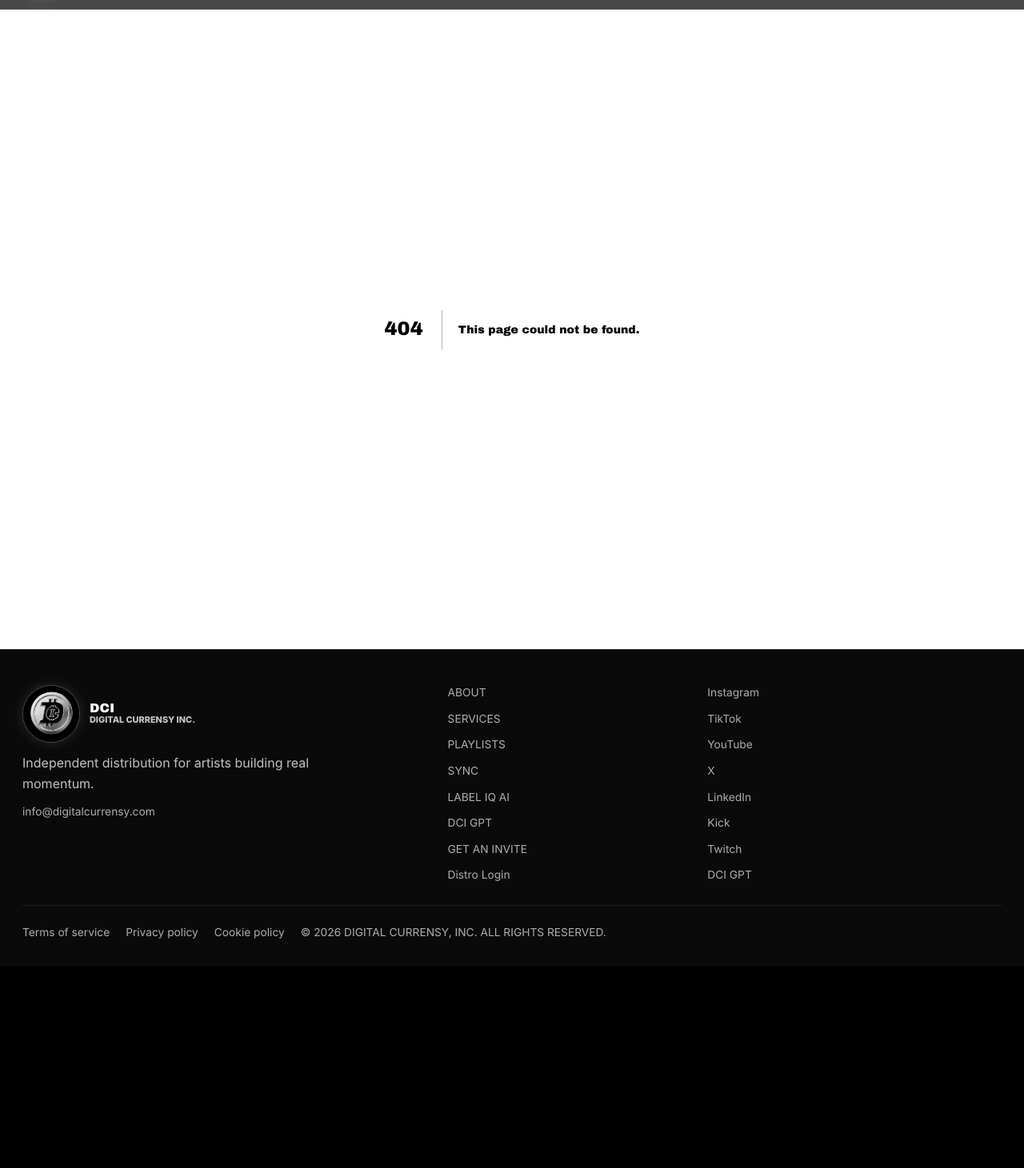
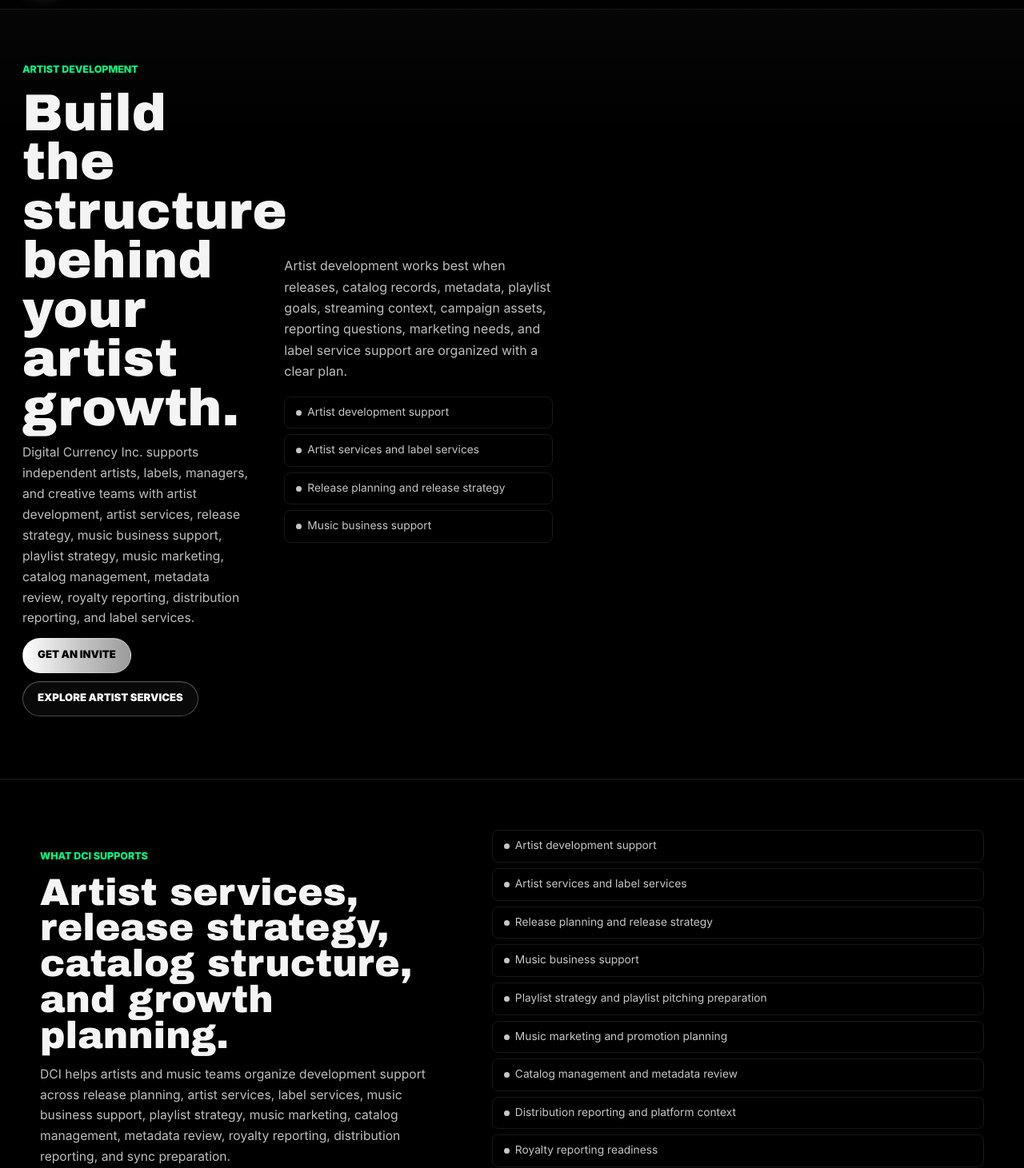
Before and after one commit to DigitalCurrensy/dci-website, a Next.js app: page /artist-development in a window 1280 px wide. Before the commit this address had no page. Shown: the part 69-1530 px from the top of the page at 80% size. Before the commit the page ends 1277 px from the top, so only its background shows below. Built offline with nearby package versions, Linux system fonts and the light colour scheme.

Commit message:
Add artist development SEO page

```diff
--- /dev/null
+++ b/app/artist-development/page.tsx
@@ -0,0 +1,216 @@
+import type { Metadata } from "next";
+import { ChromeButton } from "@/components/ChromeButton";
+
+export const metadata: Metadata = {
+  title: "Artist Development Support | Digital Currency Inc.",
+  description:
+    "Digital Currency Inc. supports independent artists, labels, managers, and creative teams with artist development, artist services, release strategy, music business support, playlist strategy, music marketing, catalog management, metadata review, royalty reporting, distribution reporting, and label services.",
+  alternates: {
+    canonical: "/artist-development",
+  },
+  openGraph: {
+    title: "Artist Development Support | DCI",
+    description:
+      "Artist development, artist services, release strategy, music business support, playlist strategy, music marketing, catalog management, metadata review, royalty reporting, distribution reporting, and label services.",
+    url: "https://www.digitalcurrensy.com/artist-development",
+    siteName: "Digital Currency Inc.",
+    images: [
+      {
+        url: "/og-image.jpg",
+        width: 1024,
+        height: 1024,
+        alt: "Digital Currency Inc. artist development support",
+      },
+    ],
+  },
+  twitter: {
+    card: "summary_large_image",
+    title: "Artist Development Support | DCI",
+    description:
+      "Artist development support for independent artists, labels, managers, and creative teams across releases, catalog, marketing, playlists, reporting, and label services.",
+    images: ["/og-image.jpg"],
+  },
+};
+
+const artistSupport = [
+  "Artist development support",
+  "Artist services and label services",
+  "Release planning and release strategy",
+  "Music business support",
+  "Playlist strategy and playlist pitching preparation",
+  "Music marketing and promotion planning",
+  "Catalog management and metadata review",
+  "Distribution reporting and platform context",
+  "Royalty reporting readiness",
+  "Sync preparation and rights context",
+];
+
+const artistChecklist = [
+  "Artist, release, and catalog information",
+  "Release goals, rollout timeline, and support needs",
+  "Music links, metadata, credits, and assets",
+  "Playlist, streaming, sync, and campaign context",
+  "Distribution, royalty, and reporting questions",
+  "Marketing, promotion, and label service needs",
+];
+
+const faqs = [
+  {
+    question: "What is artist development?",
+    answer:
+      "Artist development is the process of helping artists organize the structure behind their music career, including release planning, catalog management, music marketing, playlist strategy, metadata review, distribution reporting, royalty reporting, sync preparation, and business support.",
+  },
+  {
+    question: "How does DCI support artist development?",
+    answer:
+      "DCI supports artist development by helping independent artists, labels, managers, and creative teams organize release information, catalog records, metadata, playlist goals, streaming context, marketing needs, royalty questions, distribution reports, and label service requests.",
+  },
+  {
+    question: "Is artist development only about marketing?",
+    answer:
+      "No. Marketing is one part of artist development, but DCI also supports release strategy, catalog organization, metadata review, distribution reporting, royalty reporting readiness, playlist strategy, sync preparation, and broader music business support.",
+  },
+  {
+    question: "Why does catalog management matter for artist development?",
+    answer:
+      "Catalog management helps connect an artist's releases to metadata, credits, rights context, distribution reports, royalty questions, playlist history, sync preparation, marketing campaigns, and long-term growth planning.",
+  },
+  {
+    question: "Who is DCI artist development support built for?",
+    answer:
+      "DCI artist development support is built for independent artists, labels, managers, producers, creators, and creative teams that need help organizing release planning, artist services, music business support, catalog management, metadata review, playlist strategy, music marketing, royalty reporting, distribution reporting, sync preparation, and label services.",
+  },
+];
+
+export default function ArtistDevelopmentPage() {
+  return (
+    <main>
+      <section className="page-hero">
+        <div className="section-inner split-grid">
+          <div className="section-heading">
+            <p className="eyebrow">Artist development</p>
+            <h1>Build the structure behind your artist growth.</h1>
+            <p>
+              Digital Currency Inc. supports independent artists, labels,
+              managers, and creative teams with artist development, artist
+              services, release strategy, music business support, playlist
+              strategy, music marketing, catalog management, metadata review,
+              royalty reporting, distribution reporting, and label services.
+            </p>
+            <div className="button-row">
+              <ChromeButton href="/get-an-invite">Get an invite</ChromeButton>
+              <ChromeButton href="/artist-services" variant="secondary">
+                Explore artist services
+              </ChromeButton>
+            </div>
+          </div>
+
+          <div className="copy-stack">
+            <p>
+              Artist development works best when releases, catalog records,
+              metadata, playlist goals, streaming context, campaign assets,
+              reporting questions, marketing needs, and label service support
+              are organized with a clear plan.
+            </p>
+            <ul className="feature-list compact">
+              {artistSupport.slice(0, 4).map((item) => (
+                <li key={item}>{item}</li>
+              ))}
+            </ul>
+          </div>
+        </div>
+      </section>
+
+      <section className="section">
+        <div className="section-inner split-grid">
+          <div className="section-heading">
+            <p className="eyebrow">What DCI supports</p>
+            <h2>Artist services, release strategy, catalog structure, and growth planning.</h2>
+            <p>
+              DCI helps artists and music teams organize development support
+              across release planning, artist services, label services, music
+              business support, playlist strategy, music marketing, catalog
+              management, metadata review, royalty reporting, distribution
+              reporting, and sync preparation.
+            </p>
+          </div>
+
+          <div className="copy-stack">
+            <ul className="feature-list compact">
+              {artistSupport.map((item) => (
+                <li key={item}>{item}</li>
+              ))}
+            </ul>
+          </div>
+        </div>
+      </section>
+
+      <section className="section">
+        <div className="section-inner split-grid reverse">
+          <div className="section-heading">
+            <p className="eyebrow">Artist readiness</p>
+            <h2>Connect release planning to long-term artist development.</h2>
+            <p>
+              Independent artists need more than a single campaign. DCI helps
+              organize release goals, catalog records, metadata, credits,
+              streaming context, playlist planning, marketing direction,
+              distribution reporting, royalty questions, sync preparation, and
+              support needs.
+            </p>
+          </div>
+
+          <div className="copy-stack">
+            <ul className="feature-list compact">
+              {artistChecklist.map((item) => (
+                <li key={item}>{item}</li>
+              ))}
+            </ul>
+          </div>
+        </div>
+      </section>
+
+      <section className="section" aria-labelledby="artist-development-faq-title">
+        <div className="section-inner split-grid">
+          <div className="section-heading">
+            <p className="eyebrow">Artist development FAQ</p>
+            <h2 id="artist-development-faq-title">
+              Artist services, release strategy, and growth support explained.
+            </h2>
+            <p>
+              Clear answers for artists, labels, managers, and creative teams
+              researching artist development, artist services, release strategy,
+              music business support, playlist strategy, music marketing,
+              catalog management, metadata review, royalty reporting,
+              distribution reporting, sync preparation, and label services.
+            </p>
+          </div>
+
+          <div className="copy-stack">
+            {faqs.map((faq) => (
+              <div key={faq.question}>
+                <h3>{faq.question}</h3>
+                <p>{faq.answer}</p>
+              </div>
+            ))}
+          </div>
+        </div>
+      </section>
+
+      <div className="section-inner final-home-cta">
+        <div className="cta-band">
+          <div>
+            <p className="eyebrow">DCI access</p>
+            <h2>Prepare your artist development request with DCI.</h2>
+            <p>
+              Share the artist, release, catalog, music links, reporting needs,
+              royalty questions, playlist goals, sync context, campaign goals,
+              metadata details, and support needed. DCI reviews every invite
+              request before opening platform access.
+            </p>
+          </div>
+          <ChromeButton href="/get-an-invite">Get an invite</ChromeButton>
+        </div>
+      </div>
+    </main>
+  );
+}
```
